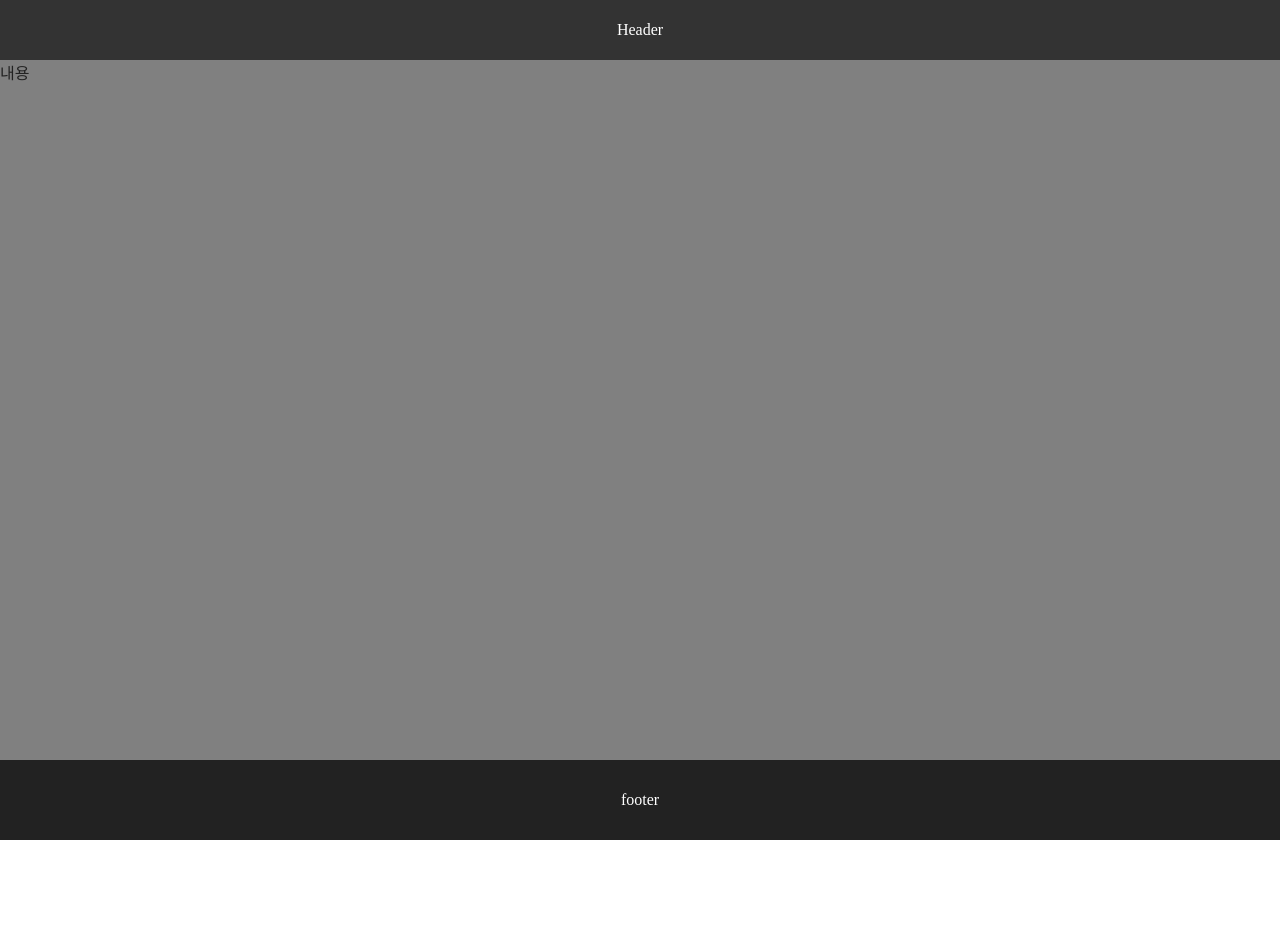
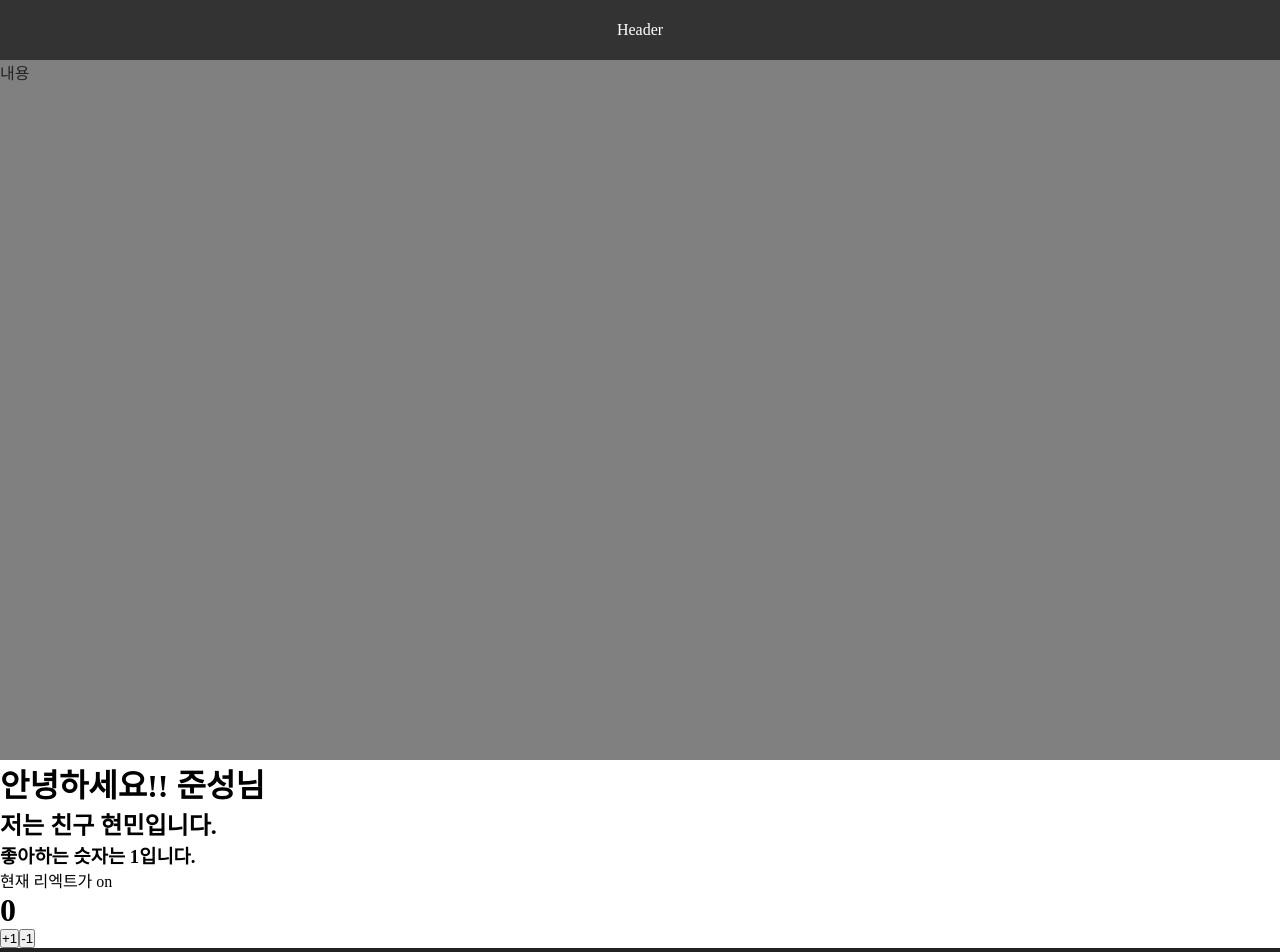
Before and after one commit to qkaxhfms/react-study-2020, a React (Create React App) app in the folder react-study-1/: page / in a window 1280 px wide. Shown: the top 952 px of the page. Before the commit the page ends 840 px from the top, so only its background shows below. Built offline with nearby package versions, Linux system fonts and the light colour scheme.

Commit message:
add useState Counter

```diff
--- a/react-study-1/src/App.js
+++ b/react-study-1/src/App.js
@@ -1,6 +1,9 @@
 import React from 'react';
 import Header from './component/Header';
 import Footer from './component/Footer';
+import Hello from './component/Hello';
+import Condition from './component/Condition';
+import Counter from './component/Counter';
 import Content from './component/Content';
 
 function App() {
@@ -8,6 +11,9 @@ function App() {
     <>
       <Header />
       <Content />
+      <Hello name="준성" friend="현민" one="1"/>
+      <Condition isOn = {true}/>
+      <Counter />
       <Footer />
     </>
   );
--- /dev/null
+++ b/react-study-1/src/component/Condition.js
@@ -0,0 +1,11 @@
+import React from 'react';
+
+function Condition ({isOn}){
+    return(
+        <>
+            <div>현재 리엑트가 {isOn ? "on" : "off"}</div>
+        </>
+    )
+}
+
+export default Condition;
--- /dev/null
+++ b/react-study-1/src/component/Counter.js
@@ -0,0 +1,28 @@
+import React, { useState } from "react";
+
+function Counter() {
+  const [number, setNumber] = useState(0);
+
+  const plus = () => {
+    setNumber((prevNumber) => prevNumber + 1);
+  };
+  const minus = () => {
+    setNumber((prevNumber) => prevNumber - 1);
+  };
+
+  return (
+    <>
+      <div>
+        <h1>{number}</h1>
+        <button type="button" onClick={plus}>
+          +1
+        </button>
+        <button type="button" onClick={minus}>
+          -1
+        </button>
+      </div>
+    </>
+  );
+}
+
+export default Counter;
--- /dev/null
+++ b/react-study-1/src/component/Hello.js
@@ -0,0 +1,14 @@
+import React from 'react';
+
+function Hello (props){
+    const {name,friend,one} = props;
+    return(
+        <>
+            <h1>안녕하세요!! {name}님</h1>
+            <h2>저는 친구 {friend}입니다.</h2>
+            <h3>좋아하는 슷자는 {one}입니다.</h3>
+        </>
+    )
+}
+
+export default Hello;
```
